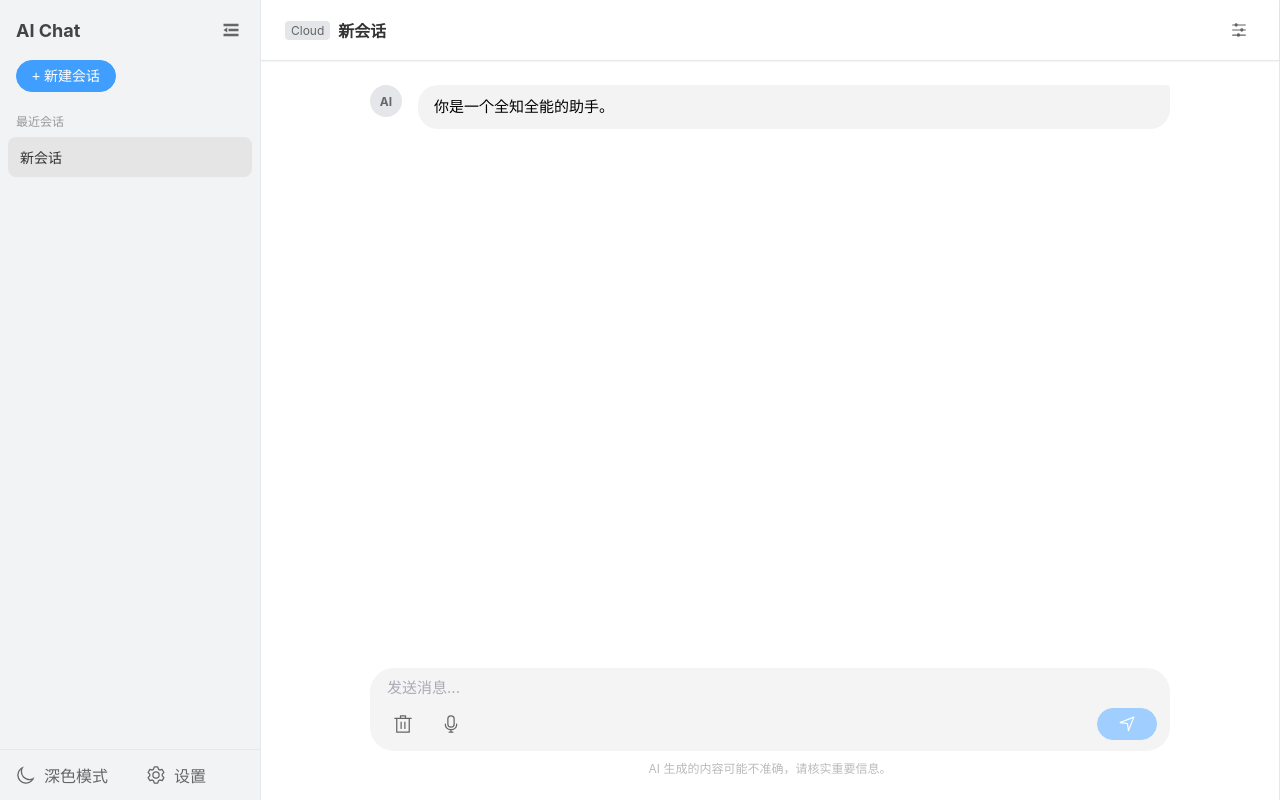
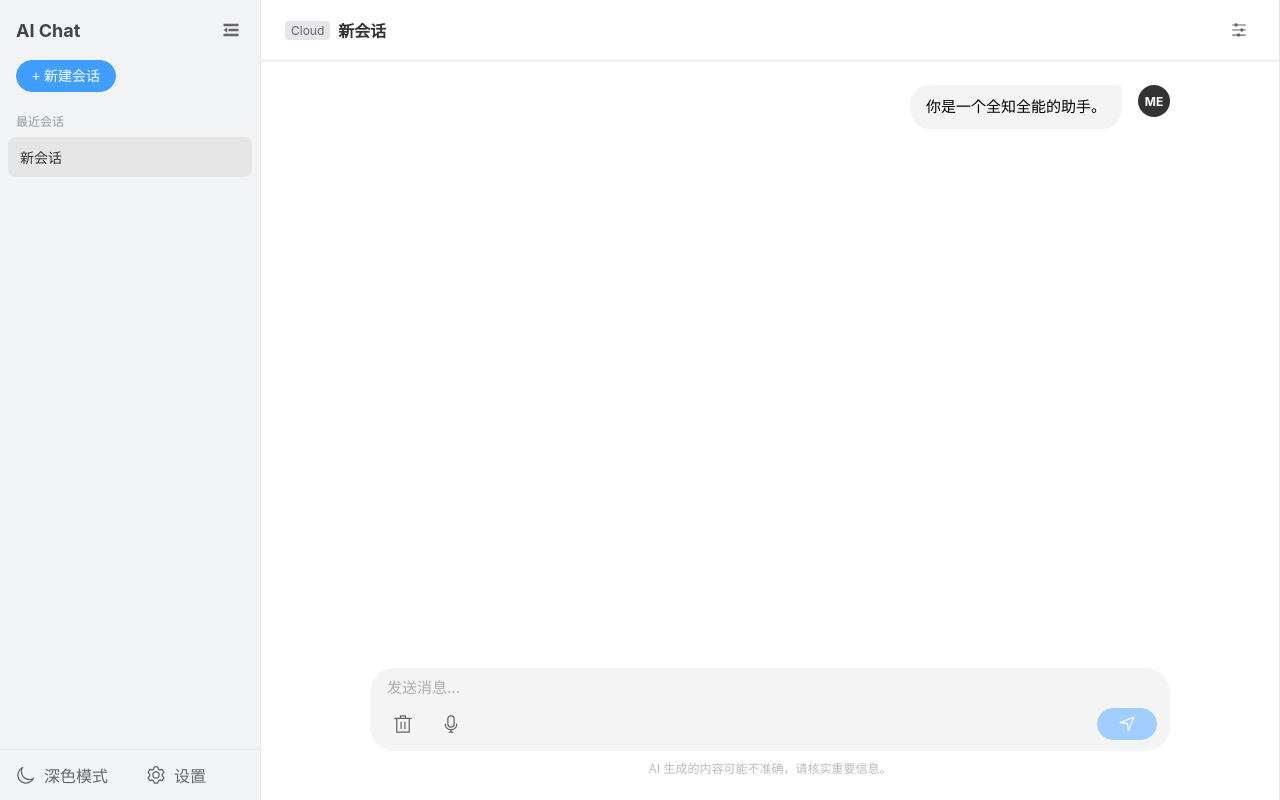
Before and after one commit to RoyalWhite55k/royal-ai-chat, a Vue app: page /#/chat in a window 1280 px wide. Built offline with nearby package versions, Linux system fonts and the light colour scheme.

Commit message:
对话框修复

```diff
--- a/src/views/chat/index.vue
+++ b/src/views/chat/index.vue
@@ -76,10 +76,10 @@
         <DynamicScroller class="scroller" ref="scrollerRef" :items="activeMessages" key-field="id" :min-item-size="60">
           <template #default="{ item, active }">
             <DynamicScrollerItem :item="item" :active="active" :size-dependencies="[item.content]">
-              <div class="message-row" :class="item.role">
+              <div class="message-row" :class="item.role === 'system' ? 'user' : item.role">
                 <div class="message-content-box">
                   <div class="avatar-col">
-                    <div class="avatar-circle none-select">{{ item.role === 'user' ? 'ME' : 'AI' }}</div>
+                    <div class="avatar-circle none-select">{{ (item.role === 'user' || item.role === 'system') ? 'ME' : 'AI' }}</div>
                   </div>
                   <div class="text-col">
                     <div v-if="item.role === 'assistant'" class="ai-content-wrapper">
@@ -889,7 +889,7 @@ watch(() => chatStore.activeId, () => { isScrollerReady.value = false; scrollToB
 /* 默认隐藏移动端遮罩 */
 .mobile-overlay { display: none; }
 
-/* ✨✨✨ 移动端适配 (核心修复区) ✨✨✨ */
+/* 移动端适配 (核心修复区) */
 @media (max-width: 768px) {
 
   /* 左侧边栏：抽屉模式 */
```
Also changed, not shown: src/views/settings/index.vue (+4 -4 lines).
